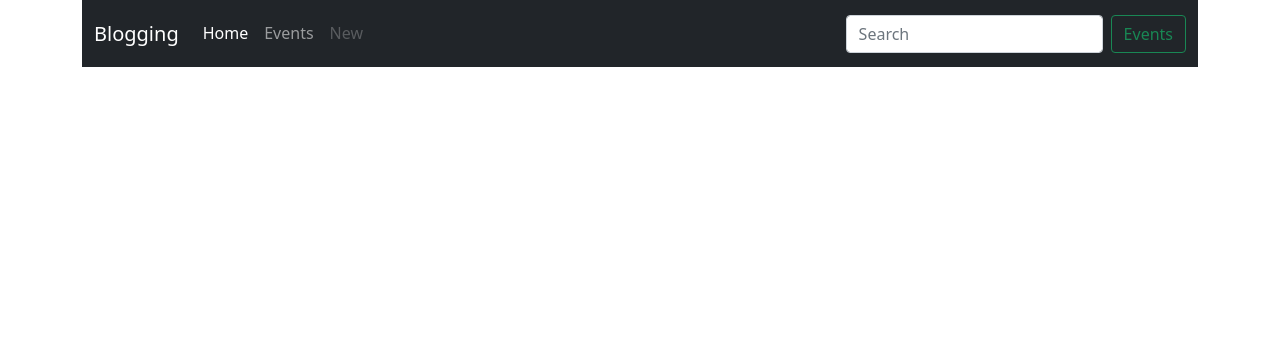
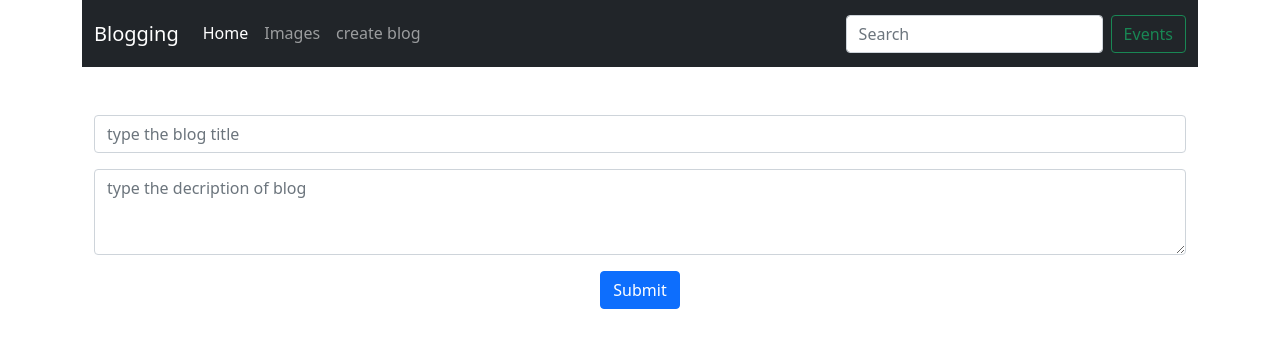
Before and after one commit to vishnuga/Blog, a React (Create React App) app in the folder frontend/: page /createblog in a window 1280 px wide. Shown: the top 348 px of the page. Built offline with nearby package versions, Linux system fonts and the light colour scheme.

Commit message:
create blog

```diff
--- a/frontend/src/App.js
+++ b/frontend/src/App.js
@@ -1,6 +1,7 @@
 import {BrowserRouter as Router, Routes, Route} from 'react-router-dom'
 import BlogPage from './pages/BlogPage'
 import SingleBlogPage from './pages/SingleBlogPage'
+import CreateBlogPage from './pages/CreateBlogPage'
 import Header from './components/Header'
 
 
@@ -12,7 +13,8 @@ function App() {
           <Header />
           <Routes>
             <Route path ='/' element={<BlogPage/>} />
-            <Route path ='/singleblog' element={<SingleBlogPage/>} />
+            <Route path ='/singleblog/:id' element={<SingleBlogPage/>} />
+            <Route path ='/createblog' element={<CreateBlogPage />}/>
           </Routes>
         </div>
       </Router>
--- a/frontend/src/components/Header.jsx
+++ b/frontend/src/components/Header.jsx
@@ -10,13 +10,13 @@ function Header() {
       <div className="collapse navbar-collapse" id="navbarSupportedContent">
         <ul className="navbar-nav me-auto mb-2 mb-lg-0">
           <li className="nav-item">
-            <a className="nav-link active" aria-current="page" href="#">Home</a>
+            <a className="nav-link active" aria-current="page" href="/">Home</a>
           </li>
           <li className="nav-item">
-            <a className="nav-link" href="#">Events</a>
+            <a className="nav-link" href="#">Images</a>
             </li>
           <li className="nav-item">
-            <a className="nav-link disabled" href="#" >New</a>
+            <a className="nav-link " href="/createblog">create blog</a>
           </li>
         </ul>
         <form className="d-flex">
--- a/frontend/src/pages/BlogPage.jsx
+++ b/frontend/src/pages/BlogPage.jsx
@@ -1,6 +1,6 @@
 import axios from '../axios'
 import { useState, useEffect } from 'react'
-
+import { Link } from 'react-router-dom'
 function Blogpage() {
 
   const [blogs, setBlogs] = useState([])
@@ -18,27 +18,30 @@ function Blogpage() {
 
     <div className="container">
     <div className="row">
-    <div className="col-md-8">
+    <div className="col-md-20">
 
-     { blogs.map((blog,i) => {
+      {blogs.map((blog,i) => {
         return (
           <div key={i}>
             <div className="card mb-3">
             <div className="card-body">
-              <h1 className="blog-title">{blog.title}</h1>
+              <Link to={`/singleblog/${blog._id}`}><h1 className="blog-title">{blog.title}</h1></Link>
               <p className="blog-text">{blog.body}</p>
-              <p className="blog-text">{blog.postedby}</p>
+              <p className="blog-text">postedby:{blog.postedby}</p>
+
             </div>
             </div>
          </div>
         )
-      })
-    }
-      </div>
-      </div>
+       })
+     }
       </div>
 
-  );
+
+
+  </div>
+  </div>
+    );
 
 
 
--- a/frontend/src/pages/CreateBlogPage.jsx
+++ b/frontend/src/pages/CreateBlogPage.jsx
@@ -0,0 +1,59 @@
+import { useState } from 'react'
+import axios from '../axios'
+
+function CreateBlogPage() {
+    const [formData, setFormData] = useState({
+        title:'',
+        body:'',
+
+    });
+
+    const { title, body } = formData
+
+    const onChange = (e) =>{
+        setFormData((prevState) => ({
+          ...prevState,
+          [e.target.name]: [e.target.value]
+        }))
+    }
+    const onSubmit = (e) => {
+      e.preventDefault()
+
+      if (!title) {
+        alert("Enter a title");
+      }
+      axios
+        .post('/blogs', {
+          title: title[0],
+          body:body[0],
+        })
+        .then(function (response) {
+          console.log(response);
+
+        })
+        .catch(function (error) {
+          console.log(error);
+        })
+
+    }
+
+
+  return (
+    <div className="container">
+    <form onSubmit={onSubmit}>
+     <div className="input-group mb-3">
+      <input type="text" className="form-control" placeholder="type the blog title" name="title" value={title} onChange={onChange}  />
+     </div>
+
+     <div className="mb-3">
+     <textarea className="form-control" id="body" placeholder="type the decription of blog" rows="3"name="body" value={body} onChange={onChange}></textarea>
+     </div>
+
+     <button type="submit" className="btn btn-primary">Submit</button>
+    </form>
+    </div>
+
+  )
+}
+
+export default CreateBlogPage
```
Also changed, not shown: 2 other files (tests, documents, lock files or other folders).
